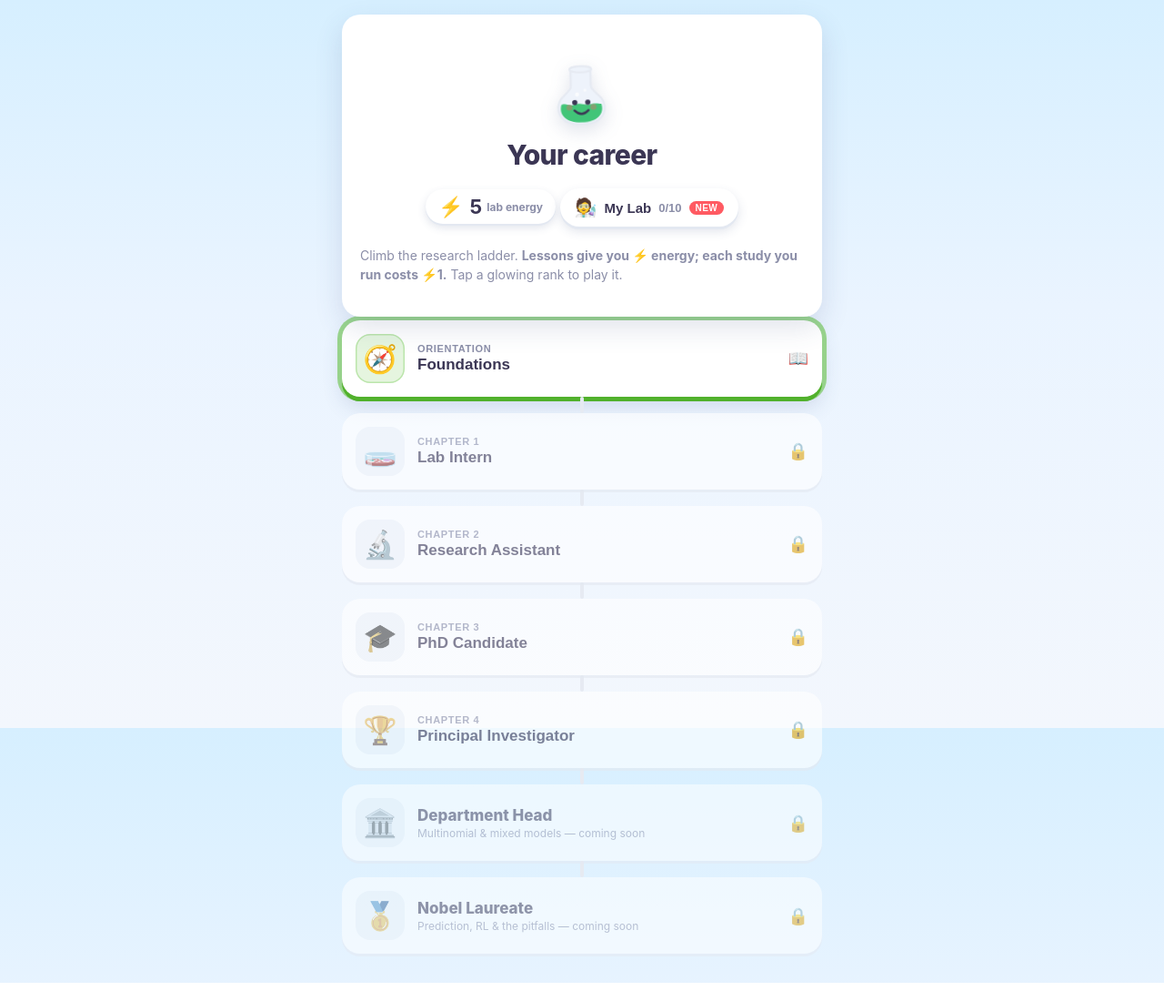
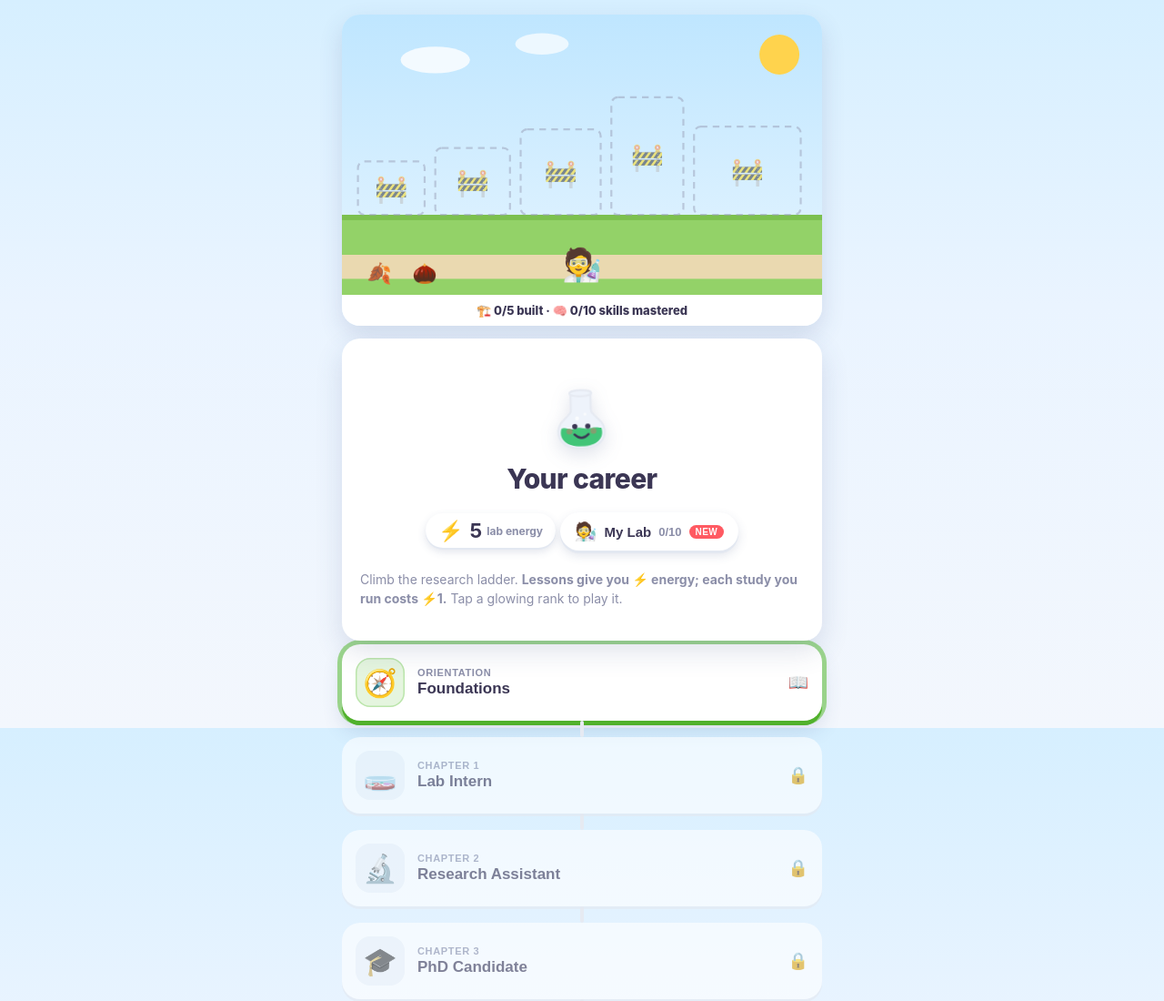
Before and after one commit to ievevy/stats-tycoon, a plain HTML site: page index.html in a window 1280 px wide. Shown: the top 1100 px of the page at 91% size. Drawn offline with Linux system fonts and the light colour scheme.

Commit message:
Add buildable research campus hero on the map
A stylized Township-style scene at the top of the map: one plot per career
chapter (built when passed, construction otherwise), avatar, collected items as
props, and a built/mastery progress ribbon.

Co-Authored-By: Claude Opus 4.8 <noreply@anthropic.com>

```diff
--- a/css/styles.css
+++ b/css/styles.css
@@ -229,6 +229,17 @@ button.ghost:active { transform: translateY(2px); border-bottom-width: 2px; }
 .timer div { display: flex; flex-direction: column; gap: 2px; }
 .timer-label { font-size: 12px; color: var(--muted); text-transform: uppercase; letter-spacing: 0.05em; }
 .timer-val { font-size: 26px; font-weight: 800; font-variant-numeric: tabular-nums; }
+
+/* Research site (buildable campus) */
+.site {
+  border-radius: 20px;
+  overflow: hidden;
+  margin-bottom: 14px;
+  background: linear-gradient(180deg, #bfe6ff, #e9f6ff);
+  box-shadow: 0 10px 26px var(--shadow);
+}
+.site-svg { width: 100%; height: auto; display: block; }
+.site-stat { text-align: center; font-size: 13px; font-weight: 800; color: var(--ink); background: var(--card); padding: 9px; }
 
 /* Career map */
 .map { margin-top: 4px; }
@@ -595,4 +606,5 @@ button.ghost:active { transform: translateY(2px); border-bottom-width: 2px; }
     --shadow: rgba(0, 0, 0, 0.45);
   }
   body { background: linear-gradient(180deg, #171b33 0%, #10132a 60%, #0d1022 100%) fixed; }
+  .site { background: linear-gradient(180deg, #27374f, #1a2740); }
 }
--- a/js/app.js
+++ b/js/app.js
@@ -219,6 +219,53 @@ function radioGroup(name, options, chosen) {
 
 // ---------- screens ----------
 
+// The buildable research campus: one plot per career chapter, built when passed.
+function renderSite() {
+  const ids = ["foundations", "intern", "ra", "phd", "pi"];
+  const builtCount = ids.filter((id) => progress.passed[id]).length;
+  const baseY = 150;
+  const B = [
+    { id: "foundations", x: 12, w: 50, h: 40, c: "#8a94ff", r: "#5b67e0", s: "🧭" },
+    { id: "intern", x: 70, w: 56, h: 50, c: "#67c23a", r: "#4a9e26", s: "🧫" },
+    { id: "ra", x: 134, w: 60, h: 64, c: "#f4a62a", r: "#d4871a", s: "🔬" },
+    { id: "phd", x: 202, w: 54, h: 88, c: "#9b7cff", r: "#7658e0", s: "🎓" },
+    { id: "pi", x: 264, w: 80, h: 66, c: "#ff7aa2", r: "#e05b86", s: "🏆" },
+  ];
+  const bld = (b) => {
+    const y = baseY - b.h;
+    if (!progress.passed[b.id]) {
+      return `<g opacity="0.5"><rect x="${b.x}" y="${y}" width="${b.w}" height="${b.h}" rx="5" fill="none" stroke="#9aa0b8" stroke-width="1.5" stroke-dasharray="5 4"/><text x="${b.x + b.w / 2}" y="${y + b.h / 2 + 8}" text-anchor="middle" font-size="20">🚧</text></g>`;
+    }
+    return `<g>
+      <polygon points="${b.x - 3},${y} ${b.x + b.w / 2},${y - 16} ${b.x + b.w + 3},${y}" fill="${b.r}"/>
+      <rect x="${b.x}" y="${y}" width="${b.w}" height="${b.h}" rx="4" fill="${b.c}"/>
+      <rect x="${b.x + b.w / 2 - 7}" y="${baseY - 18}" width="14" height="18" rx="2" fill="${b.r}"/>
+      <rect x="${b.x + 8}" y="${y + 12}" width="11" height="11" rx="2" fill="#fff4c2"/>
+      <rect x="${b.x + b.w - 19}" y="${y + 12}" width="11" height="11" rx="2" fill="#fff4c2"/>
+      <text x="${b.x + b.w / 2}" y="${y - 21}" text-anchor="middle" font-size="16">${b.s}</text>
+    </g>`;
+  };
+  const known = [...ITEMS, ...seasonalNow()];
+  const props = collection().unlocked.map((id) => { const it = known.find((x) => x.id === id); return it ? it.e : null; }).filter(Boolean).slice(0, 5);
+  const propXs = [28, 62, 298, 330, 150];
+  const propsSvg = props.map((e, i) => `<text x="${propXs[i]}" y="199" text-anchor="middle" font-size="15">${e}</text>`).join("");
+  return `
+    <div class="site">
+      <svg viewBox="0 0 360 210" class="site-svg" role="img" aria-label="your research campus grows as you progress">
+        <circle cx="328" cy="30" r="15" fill="#ffd34d"/>
+        <ellipse cx="70" cy="34" rx="26" ry="10" fill="#ffffff" opacity="0.8"/>
+        <ellipse cx="150" cy="22" rx="20" ry="8" fill="#ffffff" opacity="0.7"/>
+        <rect x="0" y="150" width="360" height="60" fill="#93d268"/>
+        <rect x="0" y="150" width="360" height="4" fill="#7cc04f"/>
+        <rect x="0" y="180" width="360" height="18" fill="#ead9b0"/>
+        ${B.map(bld).join("")}
+        ${propsSvg}
+        <text x="180" y="196" text-anchor="middle" font-size="24">${avatarEmoji()}</text>
+      </svg>
+      <div class="site-stat">🏗️ ${builtCount}/5 built · 🧠 ${masteredCount()}/${totalSkills()} skills mastered</div>
+    </div>`;
+}
+
 function screenMap() {
   const nodes = levels
     .map((lvl, i) => {
@@ -247,6 +294,7 @@ function screenMap() {
     .join('<div class="node-link"></div>');
 
   return `
+    ${renderSite()}
     <section class="card center">
       <div class="mascot-stage">${mascot("happy", "bob")}</div>
       <h1>Your career</h1>
--- a/sw.js
+++ b/sw.js
@@ -1,5 +1,5 @@
 // sw.js — a tiny offline cache so the game works after "Add to Home Screen".
-const CACHE = "stats-tycoon-v10";
+const CACHE = "stats-tycoon-v11";
 const ASSETS = [
   "./",
   "./index.html",
```
